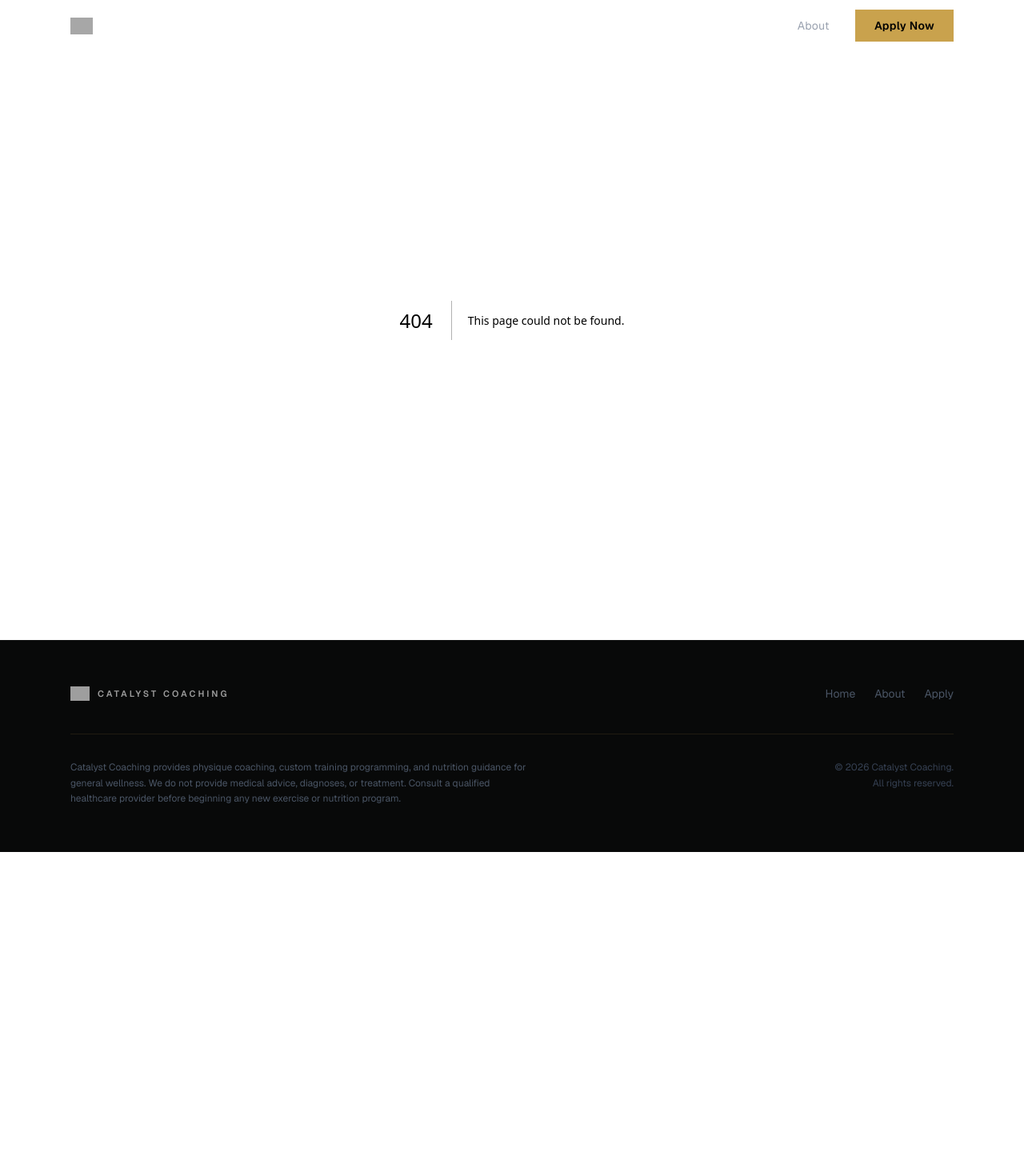
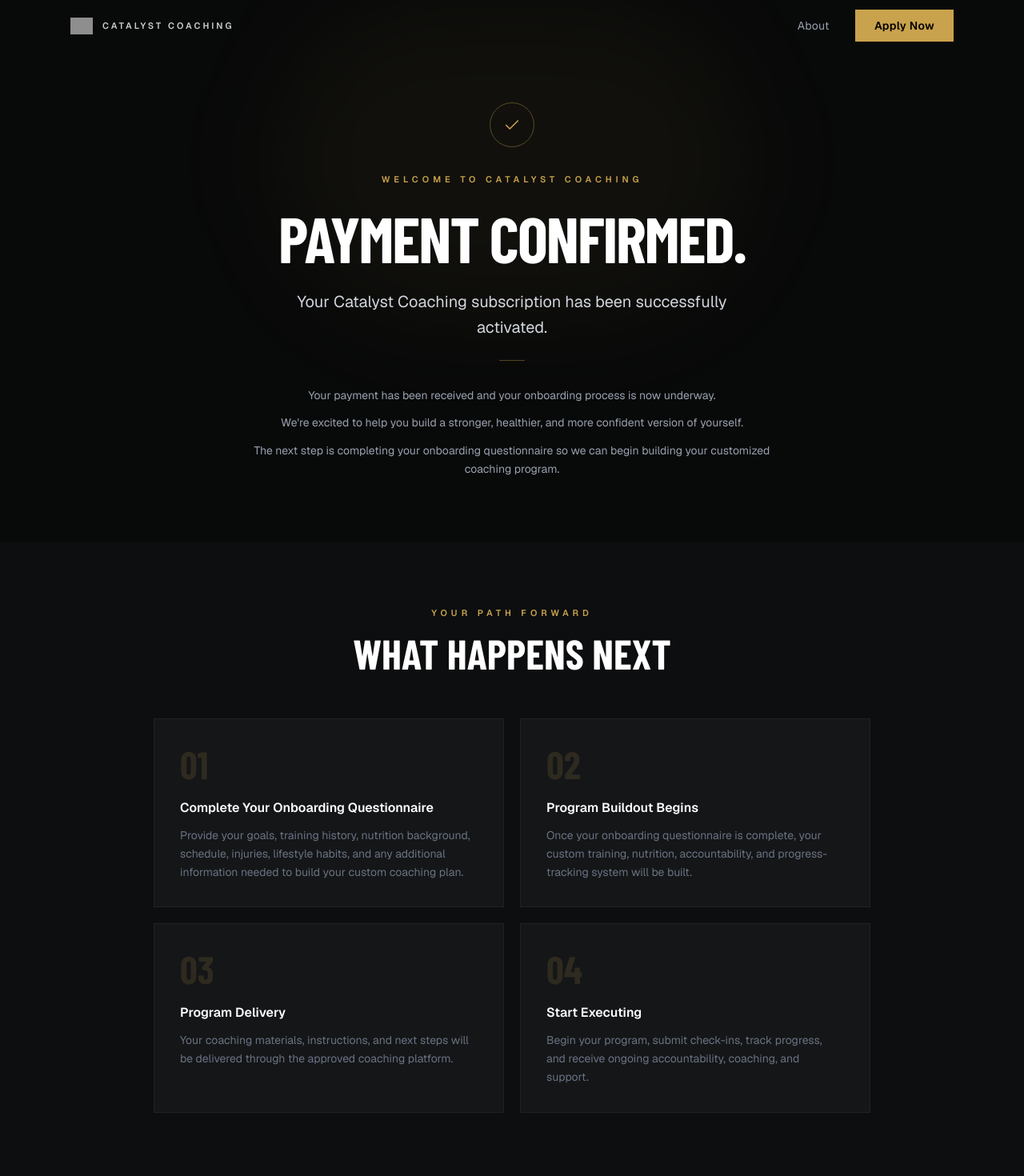
Before and after one commit to CatalystAdmin2026/catalyst-coaching-site, a Next.js app: page /payment-confirmed in a window 1280 px wide. Before the commit this address had no page. Shown: the top 1470 px of the page at 80% size. Before the commit the page ends 1065 px from the top, so only its background shows below. Built offline with nearby package versions, Linux system fonts and the light colour scheme; grey boxes are pictures that could not be loaded; a web font is replaced by a local one.

Commit message:
Add Stripe payment confirmation page

```diff
--- /dev/null
+++ b/app/payment-confirmed/page.tsx
@@ -0,0 +1,175 @@
+import Button from "@/components/Button";
+
+const steps = [
+  {
+    num: "01",
+    title: "Complete Your Onboarding Questionnaire",
+    desc: "Provide your goals, training history, nutrition background, schedule, injuries, lifestyle habits, and any additional information needed to build your custom coaching plan.",
+  },
+  {
+    num: "02",
+    title: "Program Buildout Begins",
+    desc: "Once your onboarding questionnaire is complete, your custom training, nutrition, accountability, and progress-tracking system will be built.",
+  },
+  {
+    num: "03",
+    title: "Program Delivery",
+    desc: "Your coaching materials, instructions, and next steps will be delivered through the approved coaching platform.",
+  },
+  {
+    num: "04",
+    title: "Start Executing",
+    desc: "Begin your program, submit check-ins, track progress, and receive ongoing accountability, coaching, and support.",
+  },
+];
+
+export default function PaymentConfirmedPage() {
+  return (
+    <main className="bg-[#080909] min-h-screen">
+      {/* ── HERO / CONFIRMATION ────────────────────────── */}
+      <section className="relative pt-32 pb-20 px-6 text-center overflow-hidden">
+        {/* Subtle gold radial glow behind headline */}
+        <div className="absolute inset-0 pointer-events-none">
+          <div className="absolute top-0 left-1/2 -translate-x-1/2 w-[600px] h-[400px] rounded-full bg-[#C9A24D]/5 blur-3xl" />
+        </div>
+
+        <div className="relative z-10 max-w-3xl mx-auto">
+          {/* Success indicator */}
+          <div className="flex justify-center mb-8">
+            <div className="w-14 h-14 rounded-full border border-[#C9A24D]/40 flex items-center justify-center">
+              <svg width="22" height="22" viewBox="0 0 24 24" fill="none">
+                <path
+                  d="M4 12.5l5 5 11-11"
+                  stroke="#C9A24D"
+                  strokeWidth="1.75"
+                  strokeLinecap="round"
+                  strokeLinejoin="round"
+                />
+              </svg>
+            </div>
+          </div>
+
+          <p className="text-[#C9A24D] text-[11px] font-semibold tracking-[0.45em] mb-6 uppercase">
+            Welcome to Catalyst Coaching
+          </p>
+
+          <h1 className="font-headline text-5xl sm:text-6xl md:text-[80px] font-bold uppercase leading-none tracking-tight mb-6 text-white">
+            Payment Confirmed.
+          </h1>
+
+          <p className="text-gray-300 text-lg md:text-xl max-w-xl mx-auto mb-6 leading-relaxed">
+            Your Catalyst Coaching subscription has been successfully activated.
+          </p>
+
+          <div className="w-8 h-px bg-[#C9A24D]/40 mx-auto mb-8" />
+
+          <div className="text-gray-400 text-sm leading-relaxed max-w-2xl mx-auto space-y-3">
+            <p>
+              Your payment has been received and your onboarding process is now underway.
+            </p>
+            <p>
+              We&apos;re excited to help you build a stronger, healthier, and more confident version of yourself.
+            </p>
+            <p>
+              The next step is completing your onboarding questionnaire so we can begin building your customized coaching program.
+            </p>
+          </div>
+        </div>
+      </section>
+
+      {/* ── WHAT HAPPENS NEXT ─────────────────────────── */}
+      <section className="py-20 px-6 bg-[#0c0e0f]">
+        <div className="max-w-4xl mx-auto">
+          <div className="text-center mb-14">
+            <p className="text-[#C9A24D] text-[11px] font-semibold tracking-[0.45em] mb-4 uppercase">
+              Your Path Forward
+            </p>
+            <h2 className="font-headline text-4xl md:text-[52px] font-bold uppercase text-white leading-none">
+              What Happens Next
+            </h2>
+          </div>
+
+          <div className="grid grid-cols-1 md:grid-cols-2 gap-5">
+            {steps.map((step, i) => (
+              <div
+                key={step.num}
+                className="relative p-8 border border-white/5 bg-[#141618]"
+              >
+                <p className="font-headline text-5xl font-bold text-[#C9A24D]/15 mb-5 leading-none">
+                  {step.num}
+                </p>
+                <h3 className="text-white font-semibold text-base mb-3 leading-snug">
+                  {step.title}
+                </h3>
+                <p className="text-gray-500 text-sm leading-relaxed">{step.desc}</p>
+              </div>
+            ))}
+          </div>
+        </div>
+      </section>
+
+      {/* ── IMPORTANT NOTICE ──────────────────────────── */}
+      <section className="py-14 px-6">
+        <div className="max-w-3xl mx-auto">
+          <div className="border border-[#C9A24D]/30 bg-[#C9A24D]/[0.04] p-8 md:p-10">
+            <div className="flex items-start gap-5">
+              <div className="shrink-0 mt-0.5">
+                <div className="w-8 h-8 border border-[#C9A24D]/50 flex items-center justify-center">
+                  <span className="text-[#C9A24D] text-xs font-bold tracking-wide">!</span>
+                </div>
+              </div>
+              <div>
+                <p className="text-[#C9A24D] text-[11px] font-semibold tracking-[0.4em] mb-3 uppercase">
+                  Important
+                </p>
+                <p className="text-gray-300 text-sm leading-relaxed">
+                  Please complete your onboarding questionnaire within{" "}
+                  <span className="text-white font-semibold">48 hours</span> so we can begin
+                  building your coaching program as quickly as possible.
+                </p>
+              </div>
+            </div>
+          </div>
+        </div>
+      </section>
+
+      {/* ── CTA ───────────────────────────────────────── */}
+      <section className="pb-20 px-6">
+        <div className="max-w-3xl mx-auto text-center">
+          <div className="flex flex-col sm:flex-row gap-4 justify-center items-center">
+            <Button href="#" size="lg">
+              Complete Onboarding Questionnaire
+            </Button>
+            <Button href="/" size="lg" variant="outline">
+              Return Home
+            </Button>
+          </div>
+        </div>
+      </section>
+
+      {/* ── FOOTER STRIP ──────────────────────────────── */}
+      <section className="py-16 px-6 bg-[#141618] border-t border-white/5">
+        <div className="max-w-2xl mx-auto text-center">
+          <div className="w-8 h-px bg-[#C9A24D]/40 mx-auto mb-8" />
+
+          <p className="text-gray-500 text-sm mb-2">Questions?</p>
+          <a
+            href="mailto:catalyst.coaching.headcoach@gmail.com"
+            className="text-[#C9A24D] text-sm hover:text-[#D4B56A] transition-colors duration-200 tracking-wide"
+          >
+            catalyst.coaching.headcoach@gmail.com
+          </a>
+
+          <div className="mt-10 pt-10 border-t border-white/5">
+            <p className="font-headline text-xl font-bold uppercase text-white tracking-wide mb-2">
+              Thank you for trusting Catalyst Coaching with your transformation journey.
+            </p>
+            <p className="text-[#C9A24D] font-semibold tracking-[0.3em] text-sm uppercase">
+              Let&apos;s get to work.
+            </p>
+          </div>
+        </div>
+      </section>
+    </main>
+  );
+}
```
